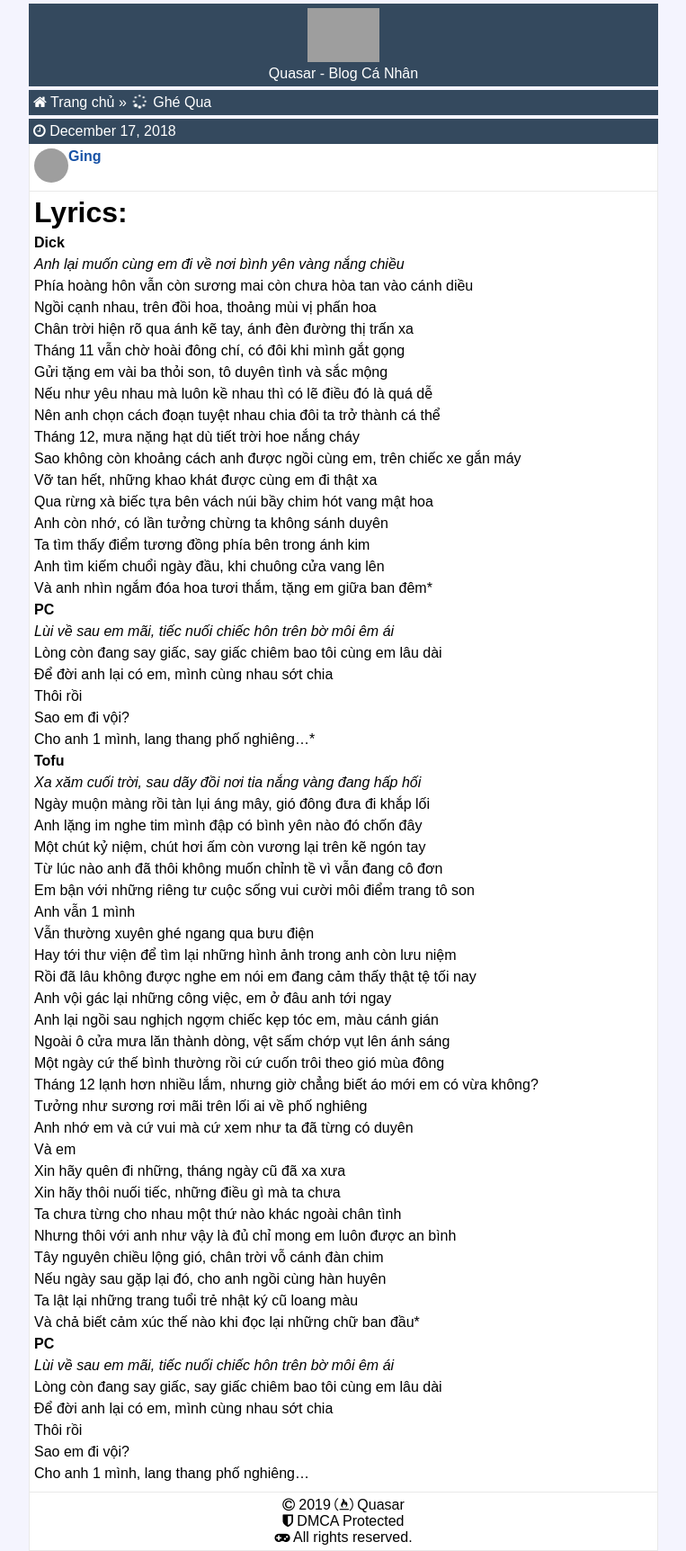
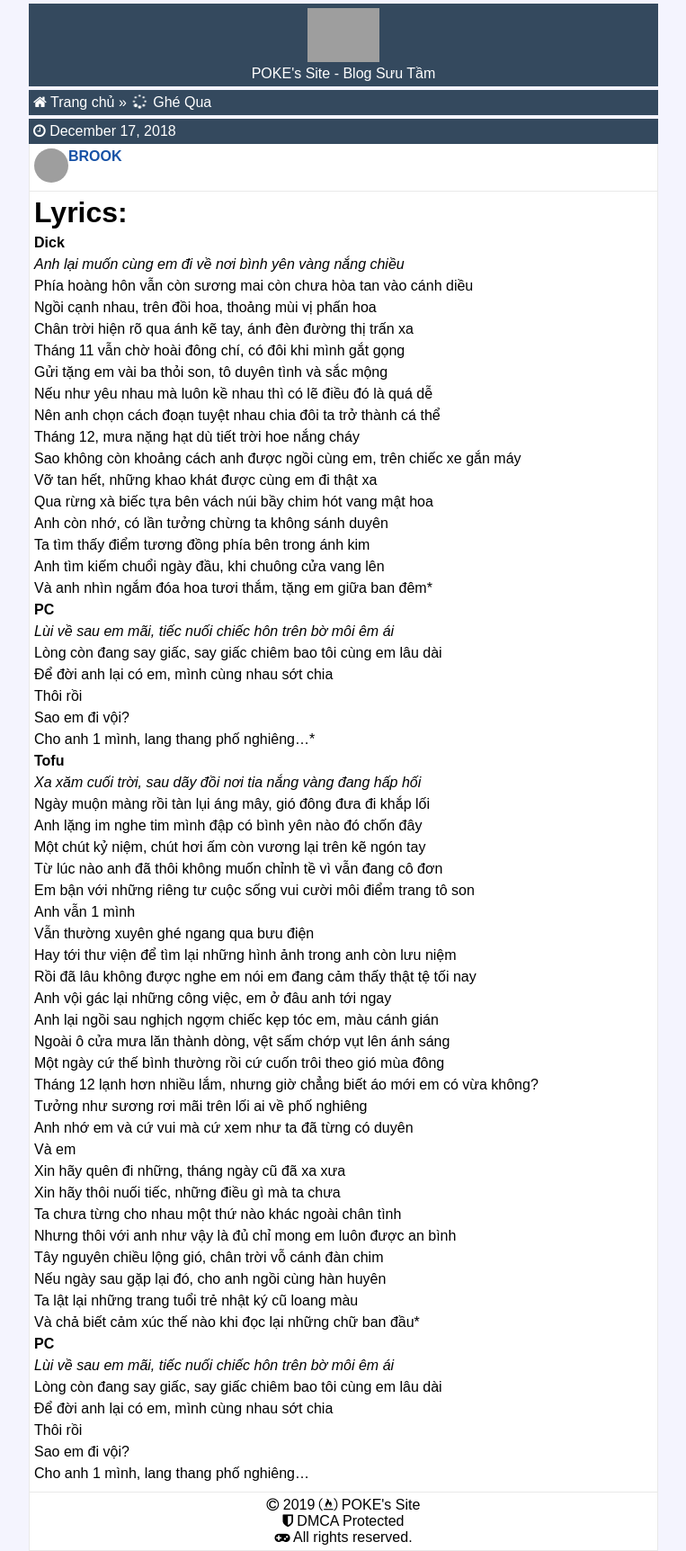
Before and after one commit to locga113z/jekyll-one, a Jekyll site: the page built from _posts/2018-12-17-ghe-qua.md, in a window 1280 px wide. Shown: the whole page at 90% size, without its empty margins (258-1021 px from the left). Built offline with Jekyll 4.4.1, drawn with Linux system fonts in a browser that asks for light colours; grey boxes are pictures that could not be loaded.

Commit message:
Mr Hyde was here …

```diff
--- a/_config.yml
+++ b/_config.yml
@@ -1,13 +1,13 @@
 # Site settings
-title:          Quasar
-description:    "Blog Cá Nhân"
-baseurl:        "/jekyll-one"
-url:            "https://gingnero.github.io/jekyll-one"
+title:          "POKE's Site"
+description:    "Blog Sưu Tầm"
+baseurl:        "/"
+url:            "https://mellody.netlify.com"
 
 # Author
 author:
-  name:         Ging
-  email:        123@abc.com
+  name:         BROOK
+  email:        ice147ender@gmail.com
 
 # Build settings
 markdown:       kramdown
```
